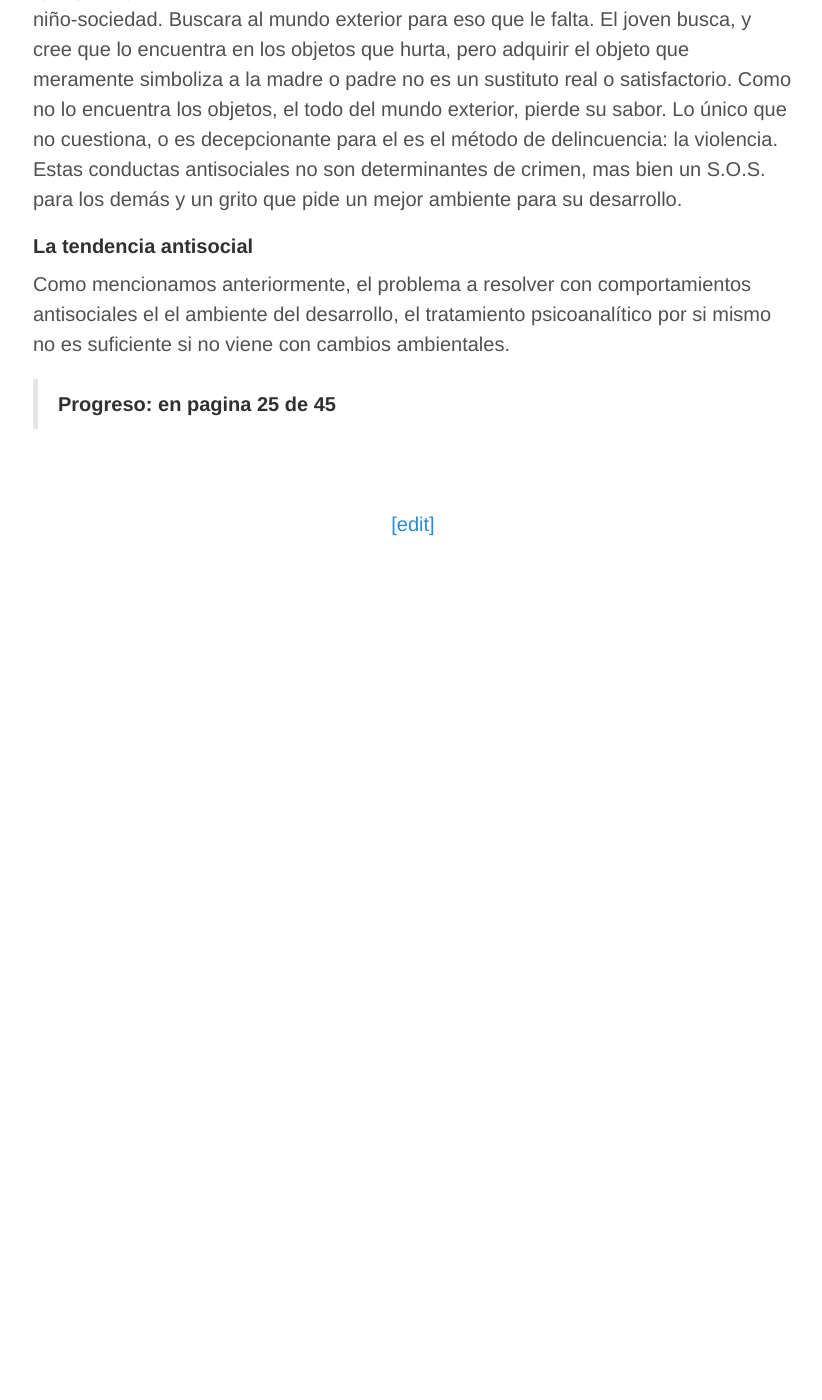
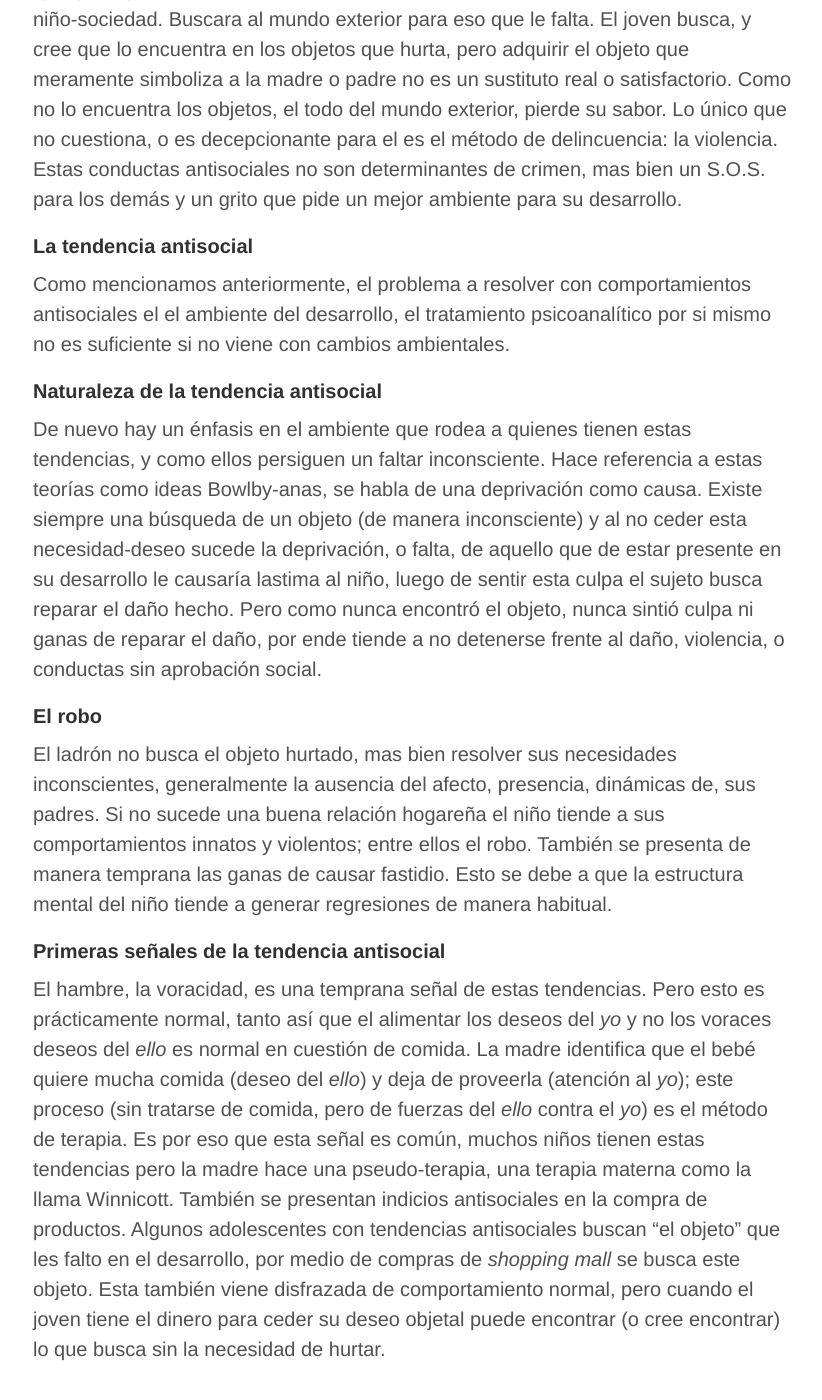
Before and after one commit to alex-esc/notes, a Jekyll site: the page built from _posts/2020-03-10-deprivacion-delincuencia-winnicott.md, in a window 1280 px wide and 1400 px high, scrolled down 2539 px. Shown: the whole window, without its empty margins (227-1049 px from the left). Built offline with Jekyll 4.4.1, drawn with Linux system fonts in a browser that asks for light colours; before the commit the page ends 3086 px from its top, so only the background shows below that; some of the changed text lies outside the part shown.

Commit message:
Update 2020-03-10-deprivacion-delincuencia-winnicott.md

```diff
--- a/_posts/2020-03-10-deprivacion-delincuencia-winnicott.md
+++ b/_posts/2020-03-10-deprivacion-delincuencia-winnicott.md
@@ -39,4 +39,15 @@ Primero es necesario recordar la existencia del inconsciente, pues los ladrones
 
 Como mencionamos anteriormente, el problema a resolver con comportamientos antisociales el el ambiente del desarrollo, el tratamiento psicoanalítico por si mismo no es suficiente si no viene con cambios ambientales.
 
-> **Progreso: en pagina 25 de 45**
+
+##### Naturaleza de la tendencia antisocial
+
+De nuevo hay un énfasis en el ambiente que rodea a quienes tienen estas tendencias, y como ellos persiguen un faltar inconsciente. Hace referencia a estas teorías como ideas Bowlby-anas, se habla de una deprivación como causa. Existe siempre una búsqueda de un objeto (de manera inconsciente) y al no ceder esta necesidad-deseo sucede la deprivación, o falta, de aquello que de estar presente en su desarrollo le causaría lastima al niño, luego de sentir esta culpa el sujeto busca reparar el daño hecho. Pero como nunca encontró el objeto, nunca sintió culpa ni ganas de reparar el daño, por ende tiende a no detenerse frente al daño, violencia, o conductas sin aprobación social.
+
+##### El robo
+
+El ladrón no busca el objeto hurtado, mas bien resolver sus necesidades inconscientes, generalmente la ausencia del afecto, presencia, dinámicas de, sus padres. Si no sucede una buena relación hogareña el niño tiende a sus comportamientos innatos y violentos; entre ellos el robo. También se presenta de manera temprana las ganas de causar fastidio. Esto se debe a que la estructura mental del niño tiende a generar regresiones de manera habitual.
+
+##### Primeras señales de la tendencia antisocial
+
+El hambre, la voracidad, es una temprana señal de estas tendencias. Pero esto es prácticamente normal, tanto así que el alimentar los deseos del *yo* y no los voraces deseos del *ello* es normal en cuestión de comida. La madre identifica que el bebé quiere mucha comida (deseo del *ello*) y deja de proveerla (atención al *yo*); este proceso (sin tratarse de comida, pero de fuerzas del *ello* contra el *yo*) es el método de terapia. Es por eso que esta señal es común, muchos niños tienen estas tendencias pero la madre hace una pseudo-terapia, una terapia materna como la llama Winnicott. También se presentan indicios antisociales en la compra de productos. Algunos adolescentes con tendencias antisociales buscan "el objeto" que les falto en el desarrollo, por medio de compras de *shopping mall* se busca este objeto. Esta también viene disfrazada de comportamiento normal, pero cuando el joven tiene el dinero para ceder su deseo objetal puede encontrar (o cree encontrar) lo que busca sin la necesidad de hurtar.
```
Also changed, not shown: other parts of _posts/2020-03-10-deprivacion-delincuencia-winnicott.md (+1 -1 lines).
